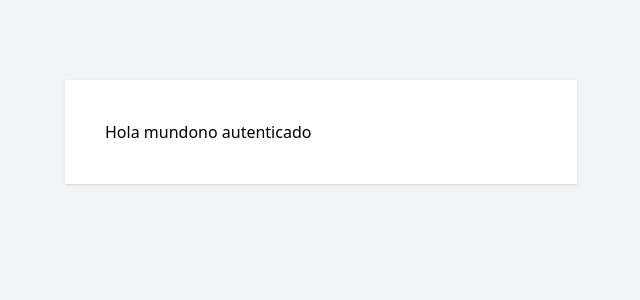
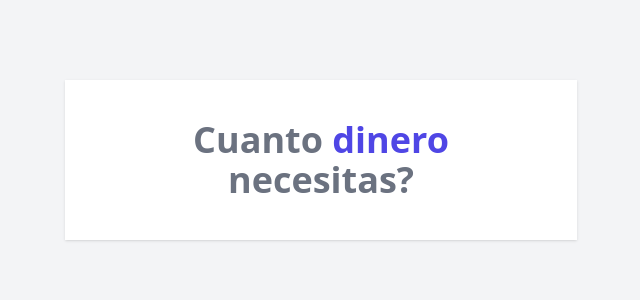
Before and after one commit to hxhdevs/reac-cotizador, a React (Vite) app: page / in a window 1280 px wide. Shown: the top 300 px of the page, without its empty margins (319-959 px from the left). Built offline with nearby package versions, Linux system fonts and the light colour scheme.

Commit message:
Componentes en ReactJS

```diff
--- a/src/App.jsx
+++ b/src/App.jsx
@@ -1,13 +1,11 @@
+import Header from "./components/Header";
+
 function App() {
-  // Aqui podemos colocar JS y pasarlo al return
-  const hola='Hola mundo';
-  const auth = false;
+
   return (
     // Este espacio es solo para presentacion
     <div className="my-20 max-w-lg mx-auto bg-white shadow p-10">
-      {hola}
-
-      {auth? 'autenticado':'no autenticado'}
+      <Header/>
     </div>
   )
 }
--- /dev/null
+++ b/src/components/Header.jsx
@@ -0,0 +1,9 @@
+function Header(){
+    return(
+      <h1 className="text-4xl font-extrabold text-gray-500 text-center">
+        Cuanto <span className="text-indigo-600">dinero</span> necesitas?
+      </h1>
+    )
+}
+
+export default Header;// tambien puedes hacer poniendi export default antes de function
```
Also changed, not shown: 1 other file (tests, documents, lock files or other folders).
